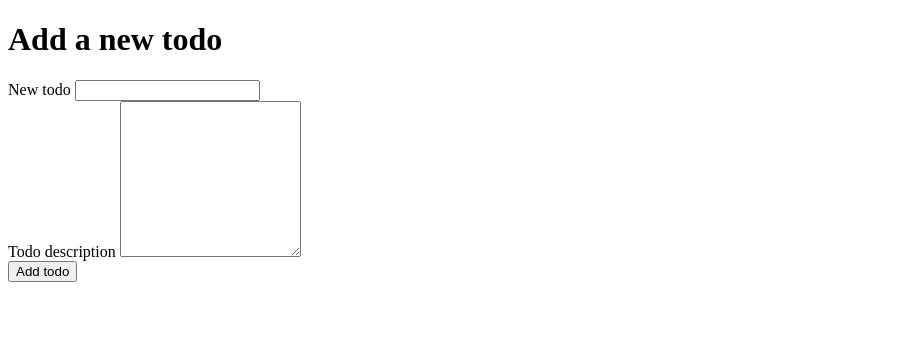
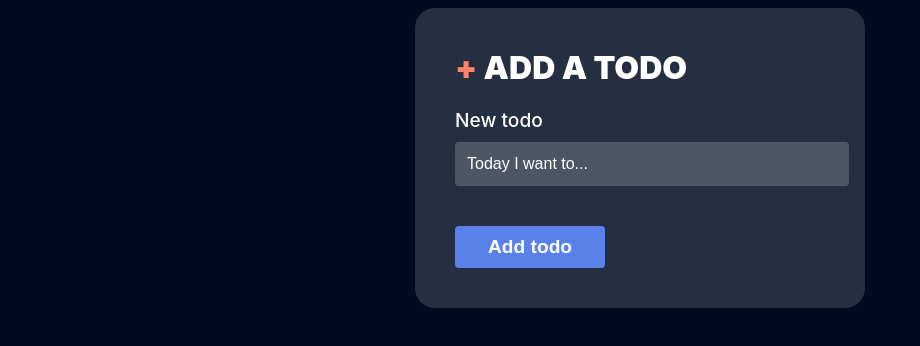
Before and after one commit to jimbateson/today, an Electron app: page add.html in a window 1280 px wide. Shown: the whole page, without its empty margins (0-920 px from the left). Drawn offline with Linux system fonts and the light colour scheme.

Commit message:
style: some styling for the add window and completed todos

```diff
--- /dev/null
+++ b/add.css
@@ -0,0 +1,49 @@
+h1 {
+    font-size: 2rem;
+}
+
+.app {
+    margin-bottom: 0;
+    margin-top: 0;
+}
+
+form label {
+    display: block;
+    color: var(--color-light);
+    font-size: 1.2rem;
+    font-weight: 500;
+}
+
+form input {
+    background-color: var(--color-slate-lightest);
+    border: 0;
+    border-radius: 4px;
+    color: var(--color-light);
+    font-size: 1rem;
+    margin: 10px 0 calc(var(--flow) * 2);
+    min-height: 44px;
+    padding: 0 12px;
+    width: 100%;
+}
+
+form input::placeholder {
+    color: var(--color-light);
+}
+
+form button {
+    background-color: var(--color-accent);
+    border: 0;
+    border-radius: 4px;
+    color: var(--color-light);
+    cursor: pointer;
+    font-size: 1.2rem;
+    font-weight: 550;
+    min-width: 150px;
+    transition: background-color .3s;
+    padding: 10px 15px;
+}
+
+form button:hover,
+form button:focus {
+    background-color: var(--color-accent-shade);
+}
--- a/add.html
+++ b/add.html
@@ -2,28 +2,34 @@
 <html>
 	<head>
 		<meta charset="UTF-8">
-    <title>Add a Todo</title>
+		<title>Today | Add a Todo</title>
+
+		<link rel="stylesheet" href="style.css">
+		<link rel="stylesheet" href="add.css">
 	</head>
+
 	<body>
-    <h1>Add a new todo</h1>
+		<div class="app">
+			<h1><span>+</span> Add a todo</h1>
 
 			<!-- The input for our new todo (it's cleared via JS once the todo has been added) -->
 			<form class="js-add-todo-form">
 				<div>
 					<label for="new_todo">New todo</label>
-			<input type="text" id="new_todo" required>
+					<input type="text" id="new_todo" placeholder="Today I want to..." required>
 				</div>
 
-		<div>
+				<!-- <div>
 					<label for="todo_description">Todo description</label>
 					<textarea id="todo_description" rows="10"></textarea>
-		</div>
+				</div> -->
 
 				<div>
 					<!-- Send the new todo to the main process, to add to our opther todos -->
 					<button>Add todo</button>
 				</div>
 			</form>
+		</div>
 
 		<script src="./add.js"></script>
 	</body>
--- a/main.js
+++ b/main.js
@@ -83,6 +83,7 @@ function createToDo()
 		// Create the window using our window class
 		addTodoWin = new Window({
 			file: 'add.html',
+			//frame: false,
 			height: 400,
 			// Set parent window to main, so it will close if the main one is closd?
 			parent: mainWindow,
--- a/style.css
+++ b/style.css
@@ -89,6 +89,26 @@ h1 span {
     justify-content: space-between;
 }
 
+.todo-item span {
+    position: relative;
+}
+
+.todo-item span:before {
+    background-color: var(--color-light);
+    content: '';
+    display: block;
+    height: 2px;
+    position: absolute;
+    top: 51%;
+    transform: translateY(-50%);
+    transition: width .3s;
+    width: 0;
+}
+
+.todo-item.todo-complete span:before {
+    width: 100%;
+}
+
 .todo-item label {
     align-items: center;
     display: flex;
```
Also changed, not shown: renderer.js (+10 -2 lines). Lines whose indentation alone changed are shown as unchanged.
